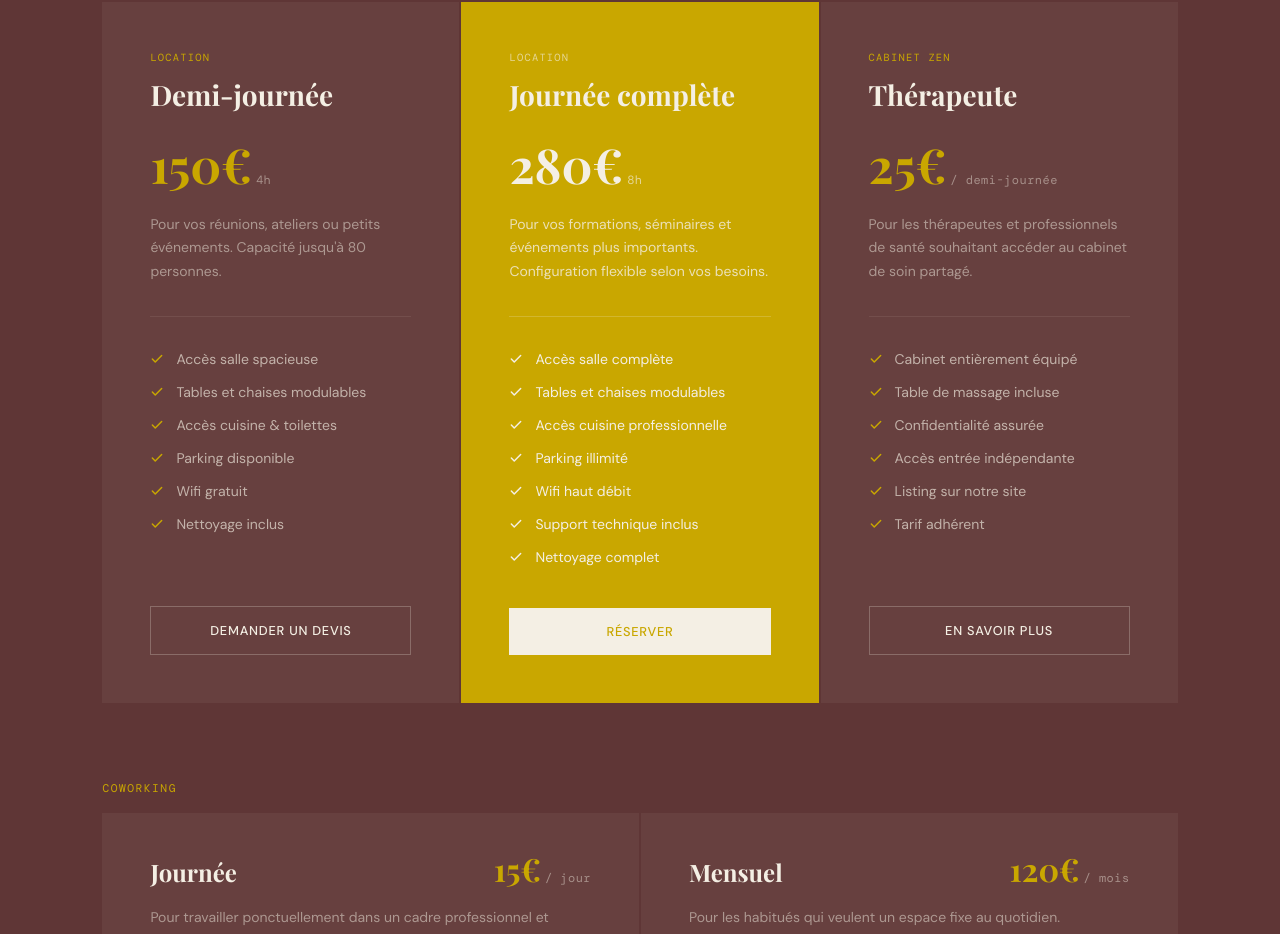
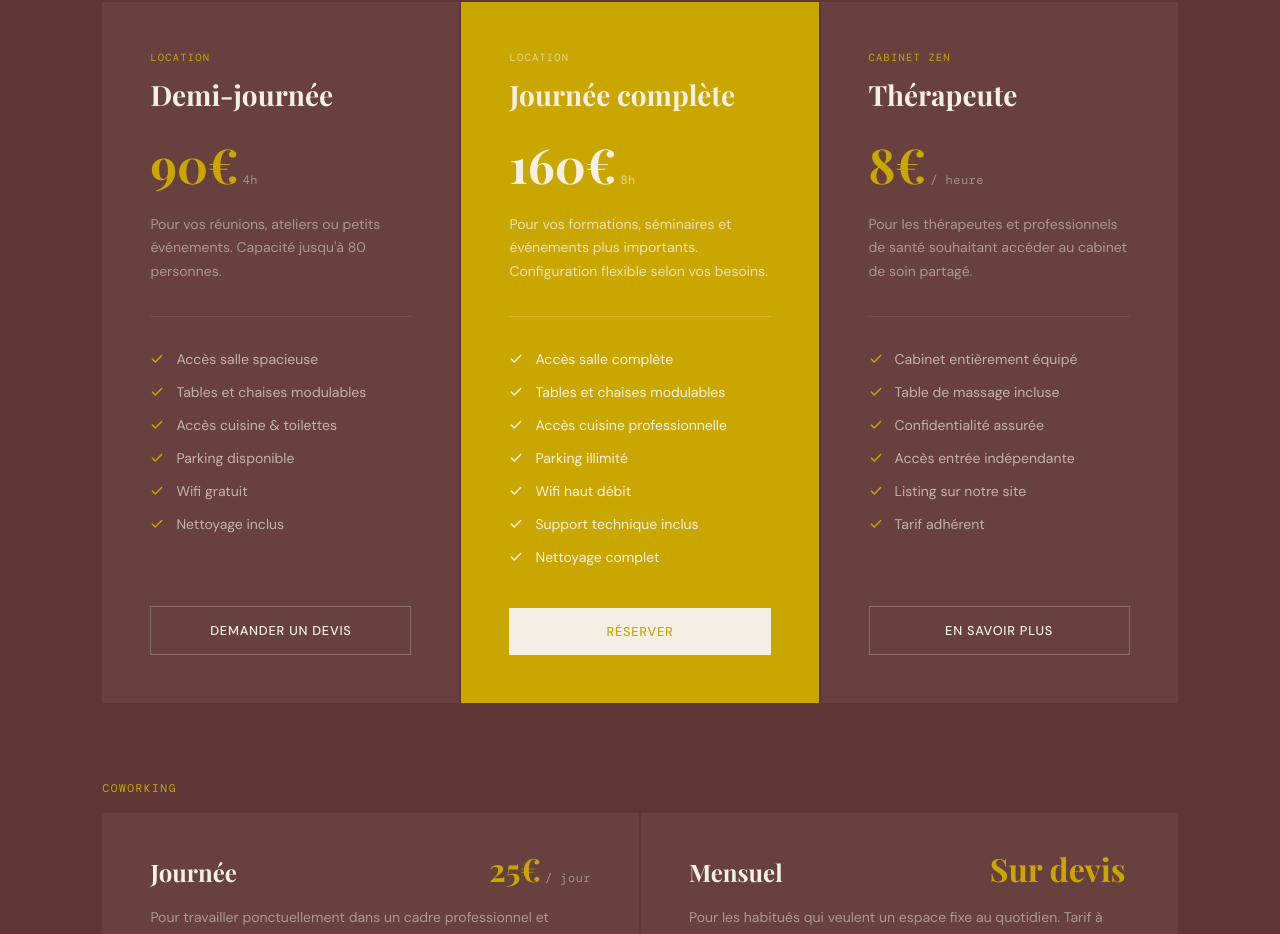
Before and after one commit to lucasmettetal/Espace-kodoro, a React (Vite) app: page / in a window 1280 px wide. Shown: the part 6675-7609 px from the top of the page. Built offline with nearby package versions, Linux system fonts and the light colour scheme; no server answers; a web font is replaced by a local one.

Commit message:
Mise à jour tarifs : 90/160 location, 8€/h thérapeute, 25€/j coworking, mensuel sur devis

```diff
--- a/src/app/components/Tarifs.tsx
+++ b/src/app/components/Tarifs.tsx
@@ -5,7 +5,7 @@ const plans = [
     id: 'demi-journee',
     label: 'Location',
     name: 'Demi-journée',
-    price: '150',
+    price: '90',
     unit: '4h',
     description: 'Pour vos réunions, ateliers ou petits événements. Capacité jusqu\'à 80 personnes.',
     features: [
@@ -23,7 +23,7 @@ const plans = [
     id: 'journee',
     label: 'Location',
     name: 'Journée complète',
-    price: '280',
+    price: '160',
     unit: '8h',
     description: 'Pour vos formations, séminaires et événements plus importants. Configuration flexible selon vos besoins.',
     features: [
@@ -42,8 +42,8 @@ const plans = [
     id: 'zen',
     label: 'Cabinet Zen',
     name: 'Thérapeute',
-    price: '25',
-    unit: '/ demi-journée',
+    price: '8',
+    unit: '/ heure',
     description: 'Pour les thérapeutes et professionnels de santé souhaitant accéder au cabinet de soin partagé.',
     features: [
       'Cabinet entièrement équipé',
@@ -250,16 +250,16 @@ export function Tarifs() {
             {[
               {
                 name: 'Journée',
-                price: '15',
+                price: '25',
                 unit: '/ jour',
                 description: 'Pour travailler ponctuellement dans un cadre professionnel et convivial.',
                 features: ['Accès espace de travail', 'Wifi haut débit', 'Cuisine & café', 'Imprimante (quota)'],
               },
               {
                 name: 'Mensuel',
-                price: '120',
-                unit: '/ mois',
-                description: 'Pour les habitués qui veulent un espace fixe au quotidien.',
+                price: 'Sur devis',
+                unit: '',
+                description: 'Pour les habitués qui veulent un espace fixe au quotidien. Tarif à négocier selon les besoins.',
                 features: ['Accès illimité', 'Bureau attitré', 'Adresse postale', 'Tarif préférentiel location salle'],
               },
             ].map((plan) => (
@@ -287,7 +287,7 @@ export function Tarifs() {
                   </h3>
                   <div style={{ display: 'flex', alignItems: 'baseline', gap: '0.25rem' }}>
                     <span style={{ fontFamily: "'Playfair Display', Georgia, serif", fontSize: '2rem', fontWeight: 700, color: '#C9A700', lineHeight: 1 }}>
-                      {plan.price}€
+                      {plan.price}{plan.unit ? '€' : ''}
                     </span>
                     <span style={{ fontFamily: "'DM Mono', monospace", fontSize: '0.75rem', color: 'rgba(244,239,228,0.45)', letterSpacing: '0.04em' }}>
                       {plan.unit}
```
